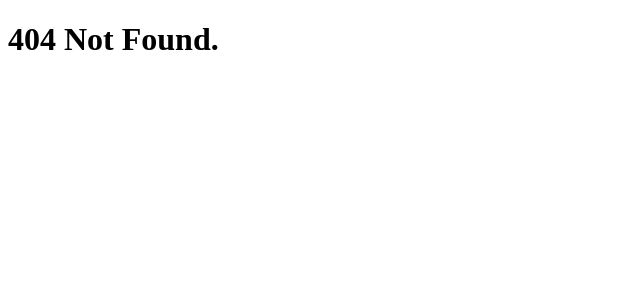
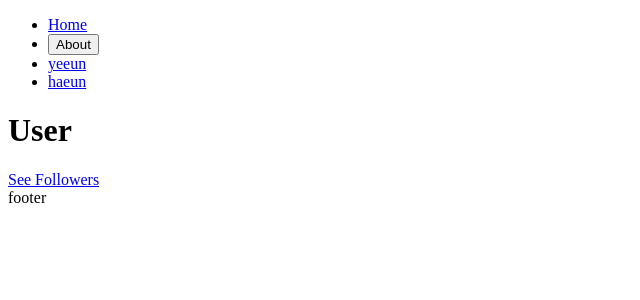
Before and after one commit to yeeun98/ReactJS_MasterClass, a React (Create React App) app: page /user/1 in a window 1280 px wide. Before the commit this address had no page. Shown: the top 300 px of the page, without its empty margins (0-640 px from the left). Built offline with nearby package versions, Linux system fonts and the light colour scheme.

Commit message:
#4.5 & 4.6 : useParams, Outlet

```diff
--- a/src/Root.tsx
+++ b/src/Root.tsx
@@ -1,5 +1,5 @@
 import { useState } from "react";
-import { Outlet } from "react-router";
+import { Link, Outlet } from "react-router-dom";
 import Header from "./components/Header";
 
 function Root() {
--- a/src/components/Header.tsx
+++ b/src/components/Header.tsx
@@ -1,6 +1,16 @@
-import { Link } from "react-router-dom";
+import { Link, useNavigate } from "react-router-dom";
+import { userList } from "../screens/users/User";
 
 function Header() {
+  const navigate = useNavigate();
+  /**
+   * Link를 이용해 router 이동도 가능하지만
+   * useNavigate를 통해 path로 이동도 가능하다.
+   */
+  const onAboutClick = () => {
+    navigate("/about");
+  };
+
   return (
     <header>
       <ul>
@@ -8,8 +18,16 @@ function Header() {
           <Link to={"/"}>Home</Link>
         </li>
         <li>
-          <Link to={"/about"}>About</Link>
+          <button onClick={onAboutClick}>About</button>
         </li>
+        {
+          userList.map((user) => (
+            <li key={user.id}>
+              <Link to={`user/${user.id}`}>{user.name}</Link>
+            </li>
+          ))
+        }
+
       </ul>
     </header>
   )
--- a/src/screens/About.tsx
+++ b/src/screens/About.tsx
@@ -1,5 +1,13 @@
+import { Link, Outlet } from "react-router-dom";
+
 function About() {
-  return (<h1>About</h1>);
+  return (
+    <div>
+      <h1>About</h1>
+      <Link to="follower">follower</Link>
+      <Outlet />
+    </div>
+  );
 }
 
 export default About;
--- /dev/null
+++ b/src/screens/users/Followers.tsx
@@ -0,0 +1,7 @@
+function Followers() {
+  return (
+    <h1>Followers</h1>
+  );
+}
+
+export default Followers;
--- /dev/null
+++ b/src/screens/users/User.tsx
@@ -0,0 +1,26 @@
+import { Link, Outlet, useParams } from "react-router-dom";
+
+export const userList = [
+  {
+    id: 1,
+    name: 'yeeun'
+  },
+  {
+    id: 2,
+    name: 'haeun'
+  },
+];
+
+function User() {
+  const params = useParams();
+
+  return (
+    <div>
+      <h1>User</h1>
+      <Link to="followers">See Followers</Link>
+      <Outlet />
+    </div>
+  );
+}
+
+export default User;
```
Also changed, not shown: src/Router.tsx (+19 -1 lines).
